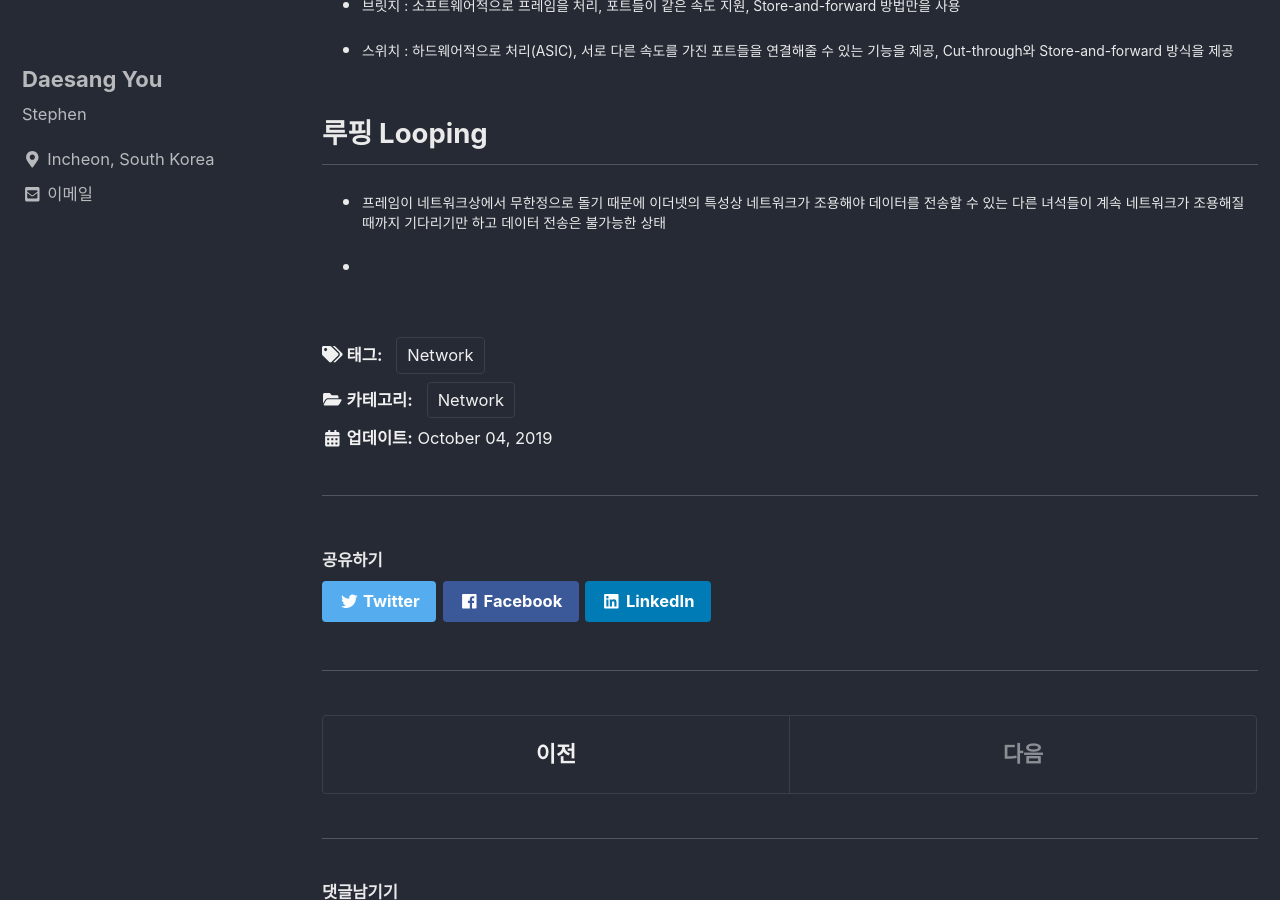
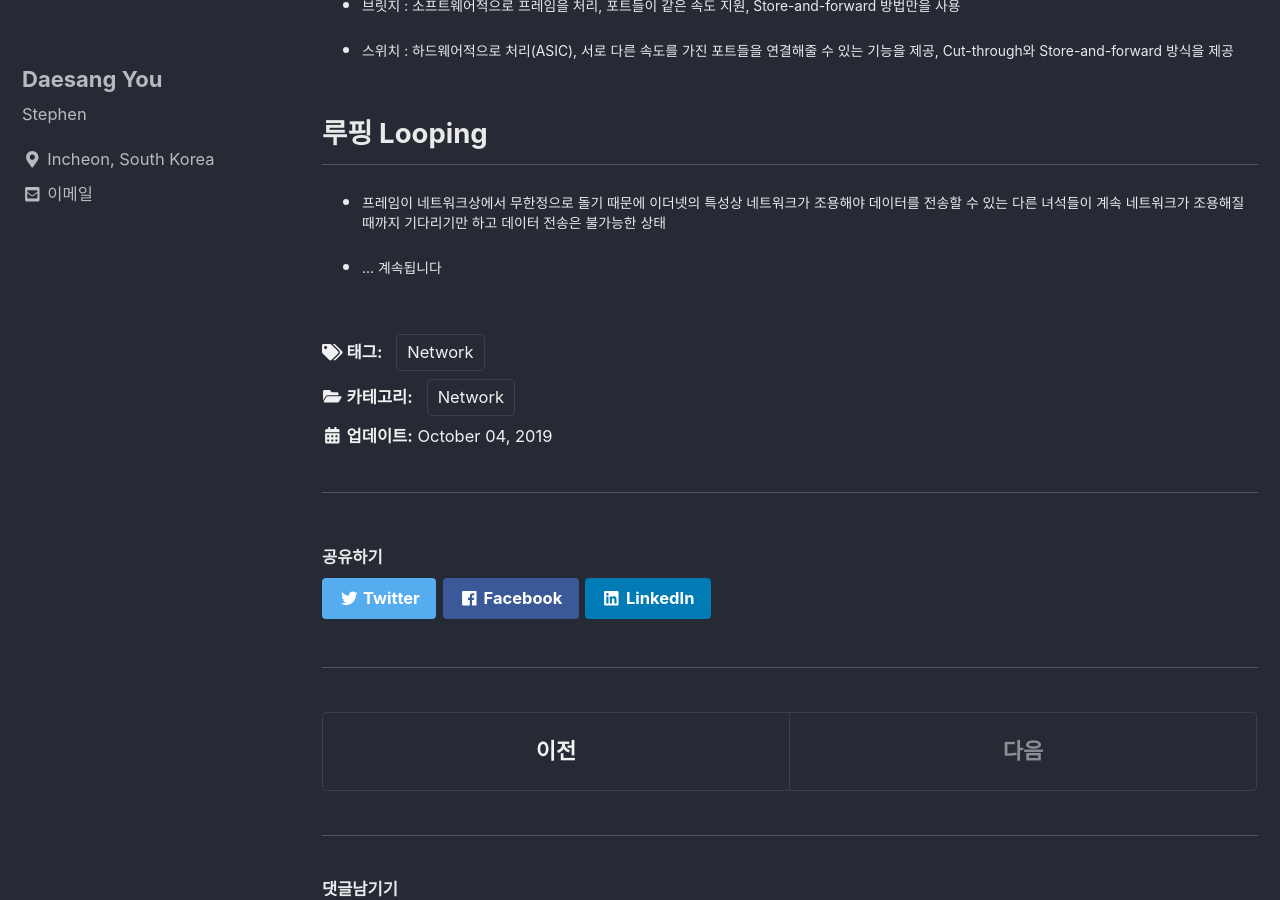
Before and after one commit to eotkd4791/eotkd4791.github.io, a Jekyll site: the page built from _posts/Network/2019-10-04-network-Intro.md, in a window 1280 px wide and 900 px high, scrolled down 11786 px. Built offline with Jekyll 4.4.1, drawn with Linux system fonts in a browser that asks for light colours; cached includes are drawn as plain includes; comment, search, counter and statistics services are not loaded.

Commit message:
Update 2019-10-04-network-Intro.md

```diff
--- a/_posts/Network/2019-10-04-network-Intro.md
+++ b/_posts/Network/2019-10-04-network-Intro.md
@@ -474,4 +474,4 @@ comments:
 
 - 프레임이 네트워크상에서 무한정으로 돌기 때문에 이더넷의 특성상 네트워크가 조용해야 데이터를 전송할 수 있는 다른 녀석들이 계속 네트워크가 조용해질 때까지 기다리기만 하고 데이터 전송은 불가능한 상태
 
--
+- ... 계속됩니다
```
